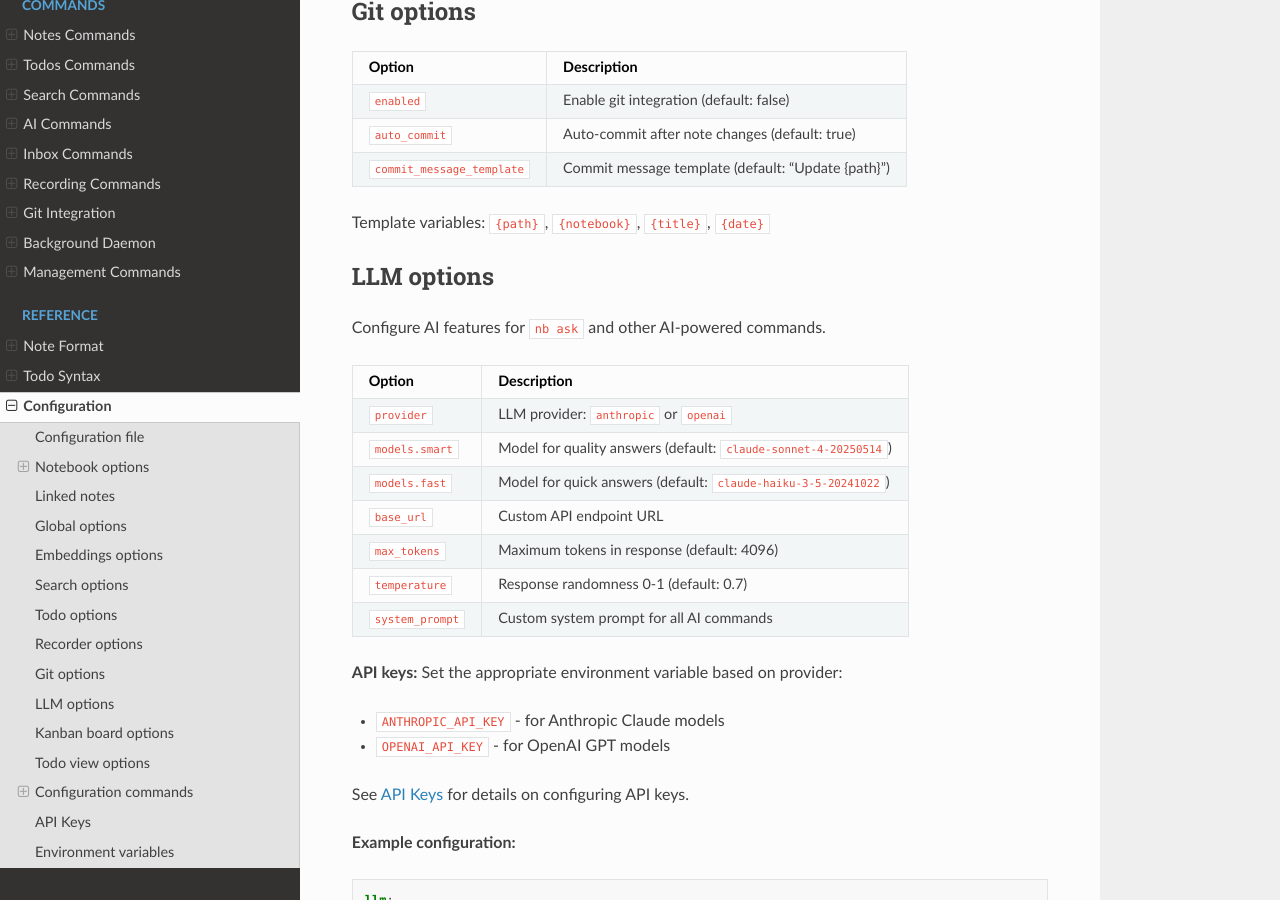
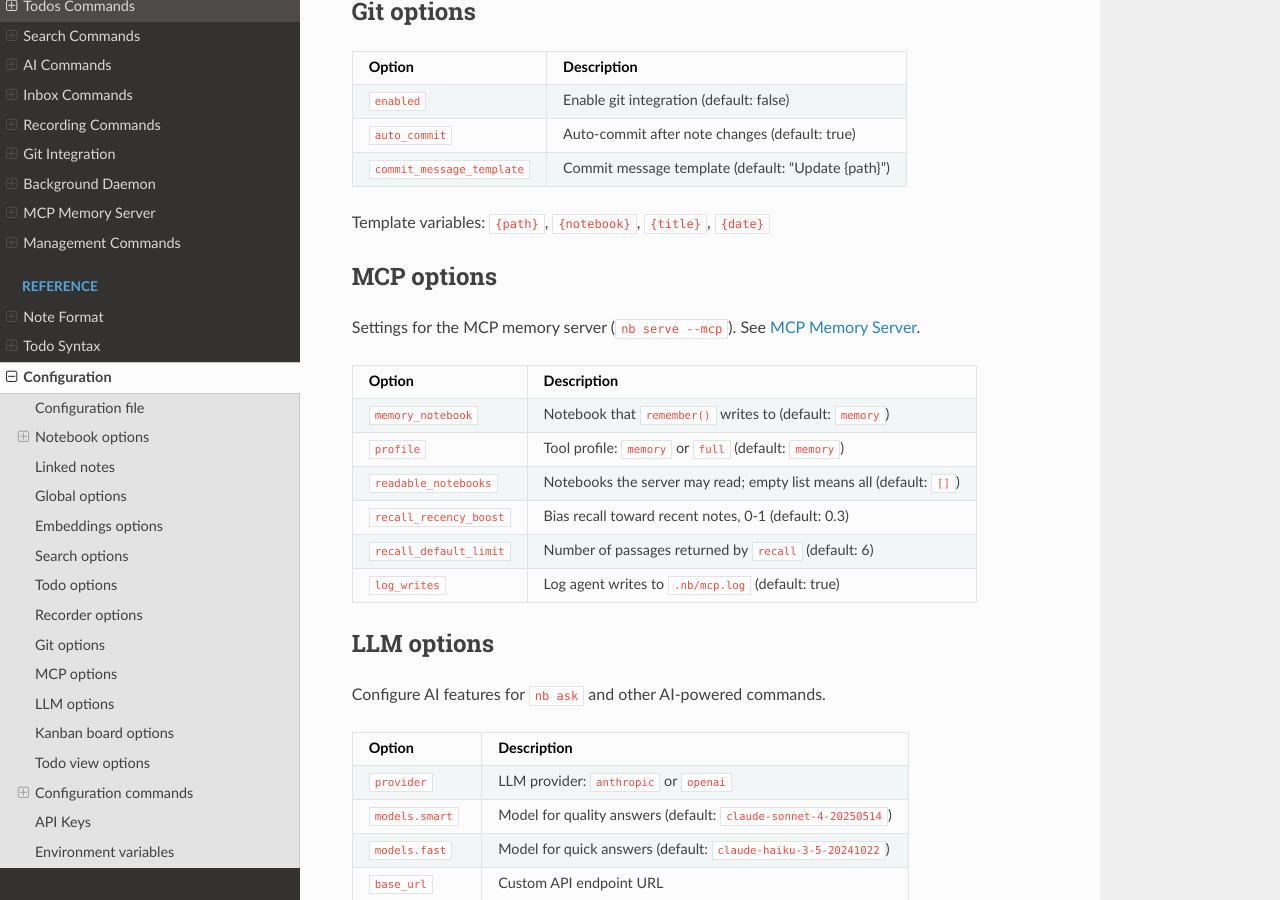
Before and after one commit to thomas-villani/nb, a Sphinx documentation site: the page built from docs/source/reference/configuration.rst, in a window 1280 px wide and 900 px high, scrolled down 4919 px. Built offline with Sphinx 7.4.7 and the Read the Docs theme 3.1.0, drawn with Linux system fonts in a browser that asks for light colours.

Commit message:
docs: document the MCP memory server
Add a commands/mcp page (running the server, the four memory tools,
client config, audit log, settings), wire it into the toctree, add an
MCP options table to the configuration reference, and mention the server
in the README features and command examples.

Co-Authored-By: Claude Opus 4.8 (1M context) <noreply@anthropic.com>

```diff
--- a/docs/source/index.rst
+++ b/docs/source/index.rst
@@ -31,6 +31,7 @@ A plaintext-first command-line tool for managing notes and todos in markdown fil
    commands/recording
    commands/git
    commands/daemon
+   commands/mcp
    commands/management
 
 .. toctree::
--- a/docs/source/reference/configuration.rst
+++ b/docs/source/reference/configuration.rst
@@ -305,6 +305,29 @@ Git options
 
 Template variables: ``{path}``, ``{notebook}``, ``{title}``, ``{date}``
 
+MCP options
+-----------
+
+Settings for the MCP memory server (``nb serve --mcp``). See :doc:`../commands/mcp`.
+
+.. list-table::
+   :header-rows: 1
+
+   * - Option
+     - Description
+   * - ``memory_notebook``
+     - Notebook that ``remember()`` writes to (default: ``memory``)
+   * - ``profile``
+     - Tool profile: ``memory`` or ``full`` (default: ``memory``)
+   * - ``readable_notebooks``
+     - Notebooks the server may read; empty list means all (default: ``[]``)
+   * - ``recall_recency_boost``
+     - Bias recall toward recent notes, 0-1 (default: 0.3)
+   * - ``recall_default_limit``
+     - Number of passages returned by ``recall`` (default: 6)
+   * - ``log_writes``
+     - Log agent writes to ``.nb/mcp.log`` (default: true)
+
 LLM options
 -----------
 
```
Also changed, not shown: README.md (+6 -0 lines), docs/source/commands/mcp.rst (added, +139 -0 lines).
